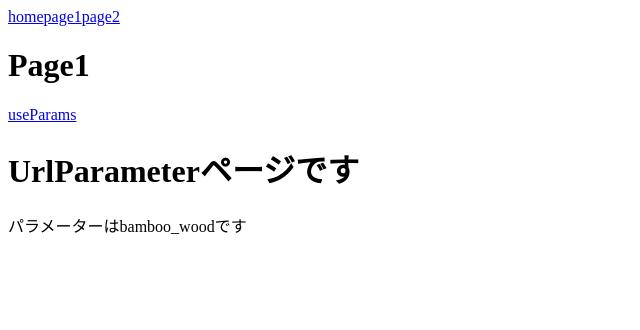
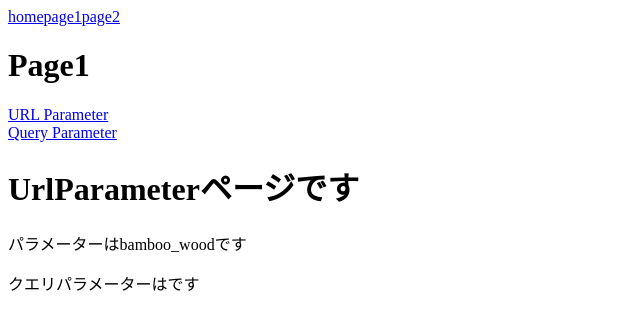
Before and after one commit to bamboo-wood/react_step_up, a React (Create React App) app: page /page2/bamboo_wood in a window 1280 px wide. Shown: the top 330 px of the page, without its empty margins (0-640 px from the left). Built offline with nearby package versions, Linux system fonts and the light colour scheme.

Commit message:
useLocation

```diff
--- a/src/Page2.jsx
+++ b/src/Page2.jsx
@@ -5,7 +5,9 @@
   return (
     <div>
       <h1>Page1</h1>
-      <Link to="bamboo_wood">useParams</Link>
+      <Link to="bamboo_wood">URL Parameter</Link>
+      <br />
+      <Link to="bamboo_wood?name=hogehoge">Query Parameter</Link>
       <Outlet />
     </div>
   );
--- a/src/UrlParameter.jsx
+++ b/src/UrlParameter.jsx
@@ -1,12 +1,15 @@
-import { useParams } from "react-router-dom";
+import { useLocation, useParams } from "react-router-dom";
 
 export const UrlParameter = () => {
   const { id } = useParams();
+  const { search } = useLocation();
+  const query = new URLSearchParams(search);
 
   return (
     <div>
       <h1>UrlParameterページです</h1>
       <p>パラメーターは{id}です</p>
+      <p>クエリパラメーターは{query.get("name")}です</p>
     </div>
   );
 };
```
